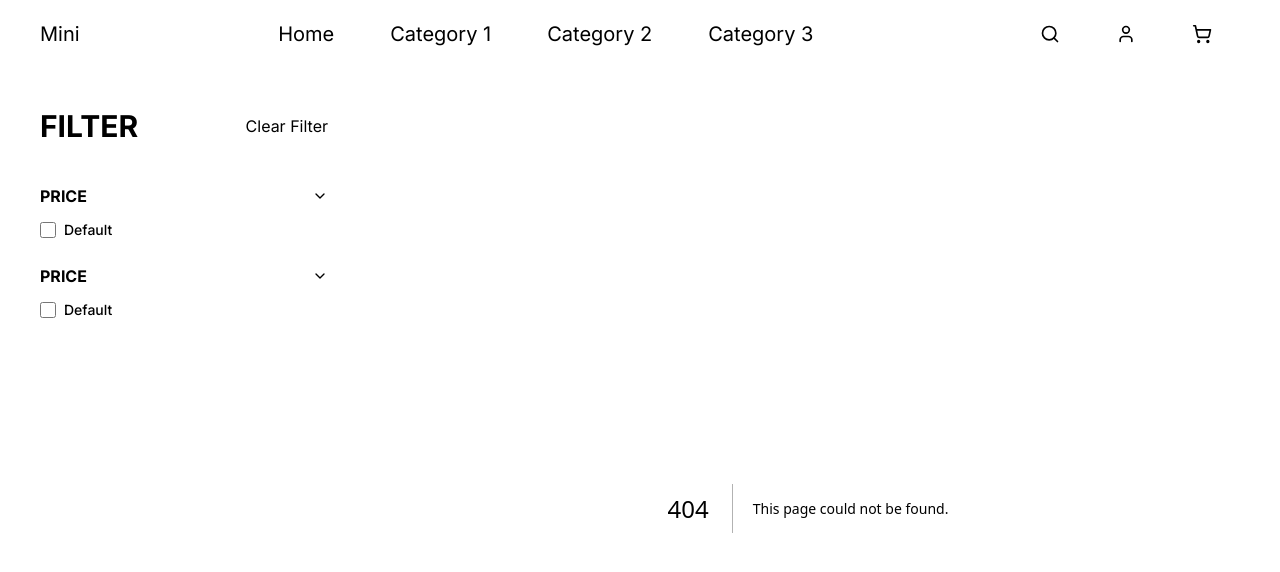
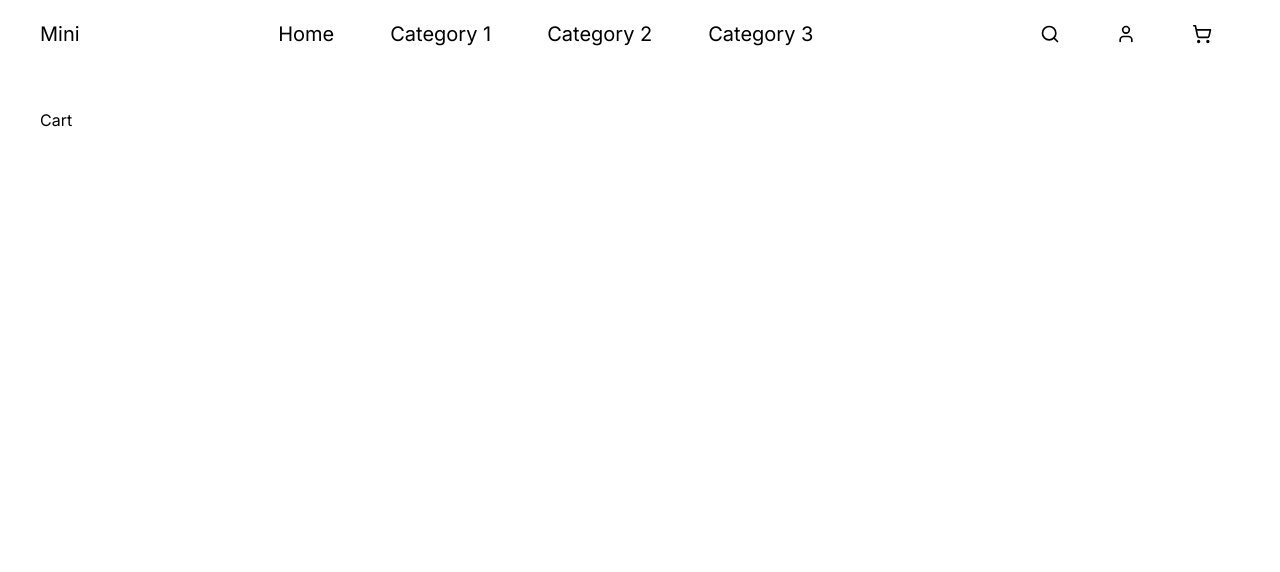
Before and after one commit to anampartho/mini-commerce, a Next.js app: page /cart in a window 1280 px wide. Before the commit this address had no page. Shown: the top 572 px of the page. Built offline with nearby package versions, Linux system fonts and the light colour scheme.

Commit message:
Update page layouts

```diff
--- a/src/app/layout.tsx
+++ b/src/app/(with-sidebar)/layout.tsx
@@ -1,5 +1,5 @@
 import Header from "@/components/Header/Header";
-import "./globals.css";
+import "../globals.css";
 import type { Metadata } from "next";
 import { Inter } from "next/font/google";
 import Sidebar from "@/components/Sidebar/Sidebar";
--- /dev/null
+++ b/src/app/(without-sidebar)/cart/page.tsx
@@ -0,0 +1,3 @@
+export default function Cart() {
+  return "Cart";
+}
--- /dev/null
+++ b/src/app/(without-sidebar)/layout.tsx
@@ -0,0 +1,31 @@
+import Header from "@/components/Header/Header";
+import "../globals.css";
+import type { Metadata } from "next";
+import { Inter } from "next/font/google";
+import Sidebar from "@/components/Sidebar/Sidebar";
+
+const inter = Inter({ subsets: ["latin"] });
+
+export const metadata: Metadata = {
+  title: "Mini Commerce",
+  description: "This is a mini commerce which uses Next JS 13.",
+};
+
+export default function ProductLayout({
+  children,
+}: {
+  children: React.ReactNode;
+}) {
+  return (
+    <html lang="en">
+      <body className={inter.className}>
+        <Header />
+        <main className="max-w-full px-10 mt-10">
+          <div className="max-w-screen-2xl mx-auto flex gap-12">
+            <section className="w-full">{children}</section>
+          </div>
+        </main>
+      </body>
+    </html>
+  );
+}
--- /dev/null
+++ b/src/app/(without-sidebar)/product/[id]/page.tsx
@@ -0,0 +1,3 @@
+export default function Product() {
+  return "Product";
+}
```
Also changed, not shown: src/app/(with-sidebar)/page.tsx (renamed from src/app/page.tsx).
